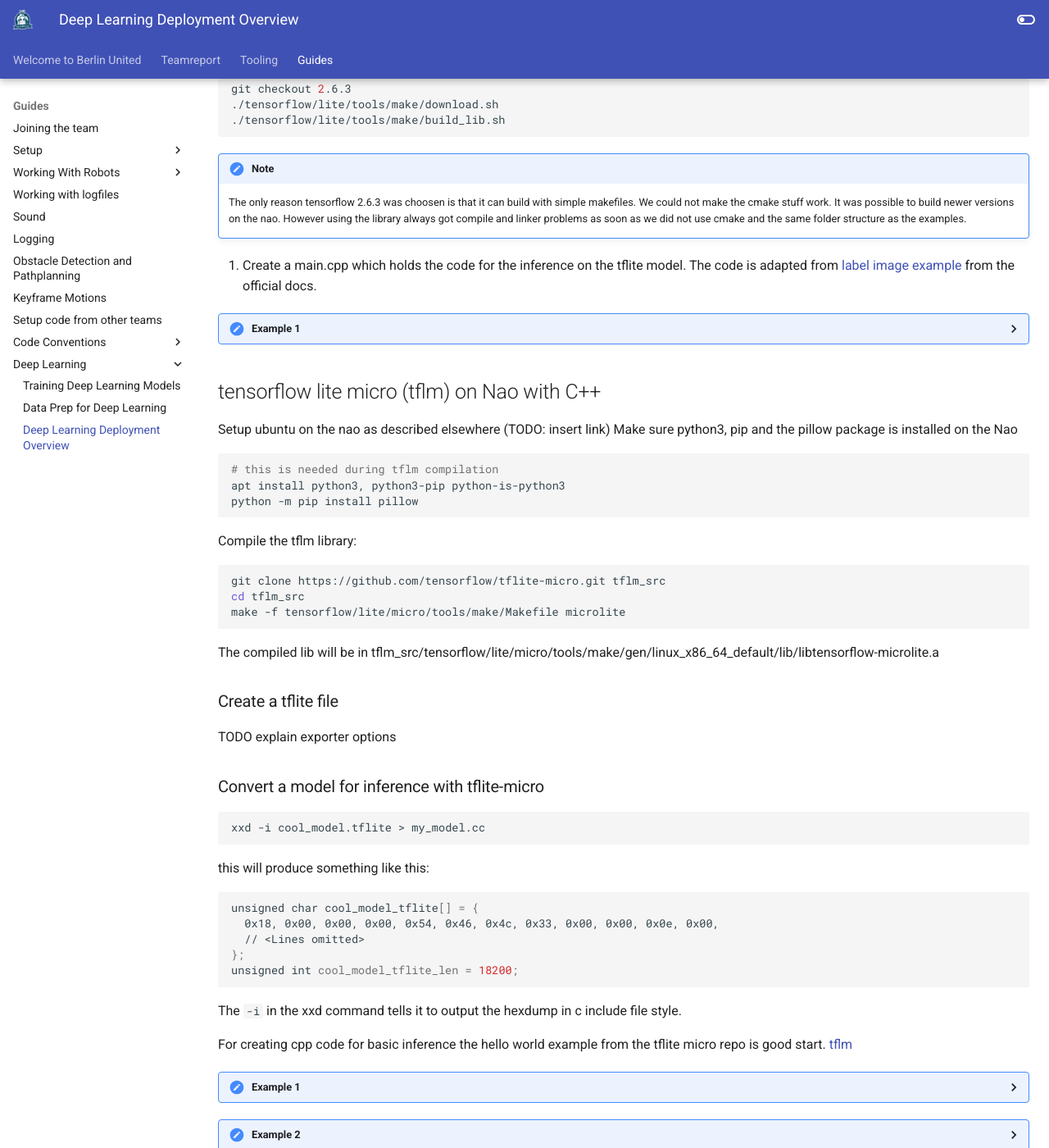
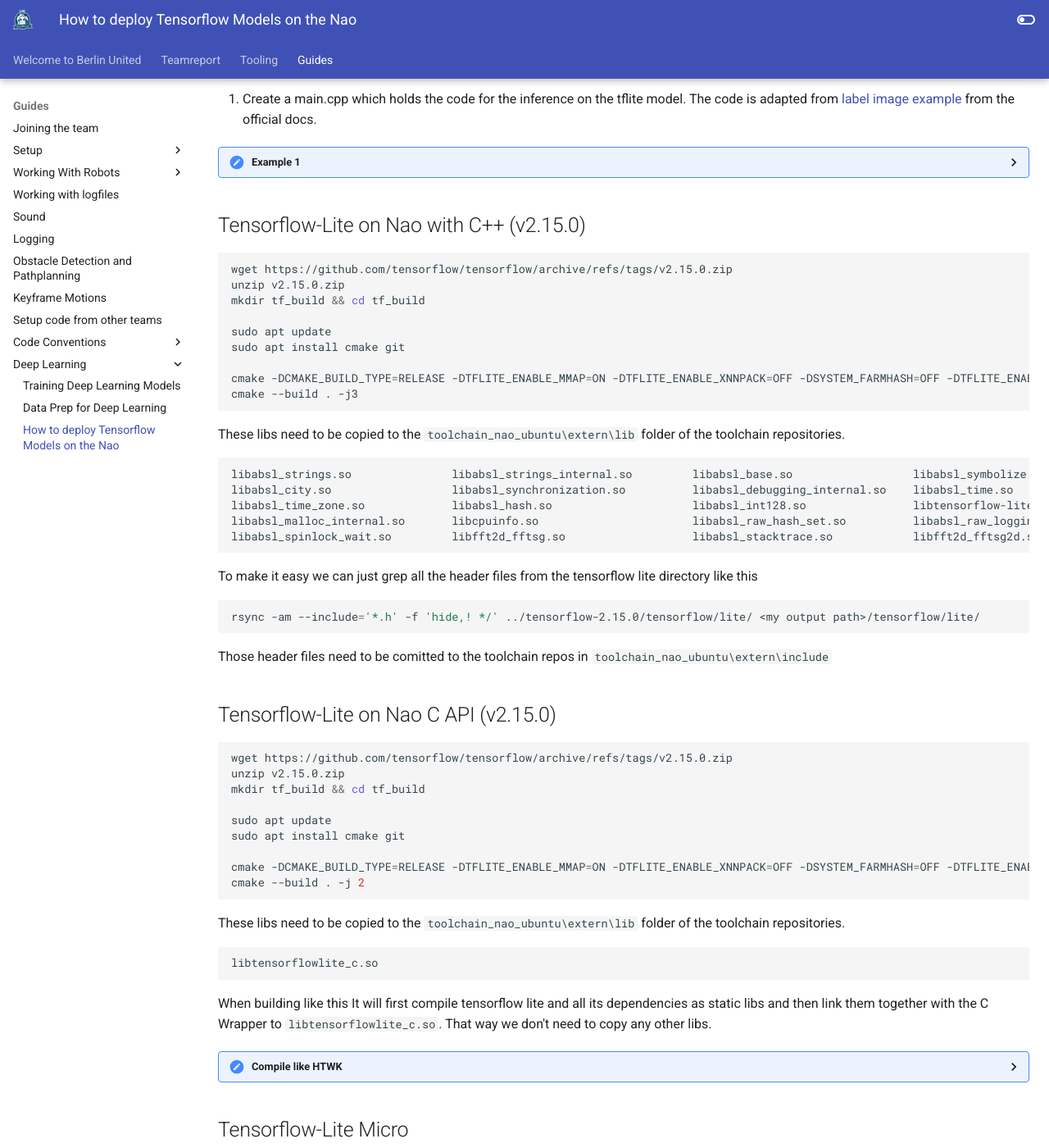
Before and after one commit to BerlinUnited/berlinunited.github.io, an MkDocs documentation site: the page built from docs/guides/deeplearning/deep_learning_deployment.md, in a window 1280 px wide and 1400 px high, scrolled down 719 px. Shown: the whole window at 82% size. Built offline with MkDocs 1.6.1 and Material for MkDocs 9.7.7, drawn with Linux system fonts in a browser that asks for light colours; some of the changed text lies outside the part shown.

Commit message:
add more documentation on how to compile tflite

````diff
--- a/docs/guides/deeplearning/deep_learning_deployment.md
+++ b/docs/guides/deeplearning/deep_learning_deployment.md
@@ -1,9 +1,5 @@
-# Deep Learning Deployment Overview
-!!! note
-    TODO: this is very much a WIP. For now just some notes so that we don't forget. We will fix this in the future
+# How to deploy Tensorflow Models on the Nao
 
-For deployment there are multiple options. The easiest to just use python for inference. However this is probably not
-what you want in an embedded system.
 
 ## Tensorflow inference with python
 The easiest method is just to use python similar to the way we train models.
@@ -37,8 +33,8 @@
 
 Example inference code and the compiled pip package can be found at ... (TODO: expose the lib folder to the public)
 
-## tensorflow lite on Nao with C++
-1. Setup ubuntu on the nao as described elsewhere (TODO: insert link)
+## Tensorflow-Lite on Nao with C++ (<= v2.6.3)
+We assume you have a Nao v6 set up with ubuntu on the nao as described elsewhere (TODO: insert link)
 2. build the tensorflow library directly on the nao robot:
 
 ```bash
@@ -115,8 +111,64 @@
           return 0;
         }
 
-## tensorflow lite micro (tflm) on Nao with C++
-Setup ubuntu on the nao as described elsewhere (TODO: insert link)
+## Tensorflow-Lite on Nao with C++ (v2.15.0)
+```bash
+wget https://github.com/tensorflow/tensorflow/archive/refs/tags/v2.15.0.zip
+unzip v2.15.0.zip
+mkdir tf_build && cd tf_build
+
+sudo apt update
+sudo apt install cmake git
+
+cmake -DCMAKE_BUILD_TYPE=RELEASE -DTFLITE_ENABLE_MMAP=ON -DTFLITE_ENABLE_XNNPACK=OFF -DSYSTEM_FARMHASH=OFF -DTFLITE_ENABLE_GPU=OFF -DTFLITE_ENABLE_NNAPI=OFF -DTFLITE_ENABLE_RUY=OFF -DBUILD_SHARED_LIBS=ON -DCMAKE_C_FLAGS="-ffast-math -funsafe-math-optimizations -march=silvermont -mtune=silvermont" -DCMAKE_CXX_FLAGS="-ffast-math -funsafe-math-optimizations -march=silvermont -mtune=silvermont" -DCMAKE_BUILD_RPATH="/home/nao/lib;." ../tensorflow-2.15.0/tensorflow/lite
+cmake --build . -j3
+```
+
+These libs need to be copied to the `toolchain_nao_ubuntu\extern\lib` folder of the toolchain repositories.
+```txt
+libabsl_strings.so               libabsl_strings_internal.so         libabsl_base.so                  libabsl_symbolize.so            libpthreadpool.so
+libabsl_city.so                  libabsl_synchronization.so          libabsl_debugging_internal.so    libabsl_time.so                 libabsl_demangle_internal.so
+libabsl_time_zone.so             libabsl_hash.so                     libabsl_int128.so                libtensorflow-lite.so         libabsl_low_level_hash.so
+libabsl_malloc_internal.so       libcpuinfo.so                       libabsl_raw_hash_set.so          libabsl_raw_logging_internal.so  libfarmhash.so
+libabsl_spinlock_wait.so         libfft2d_fftsg.so                   libabsl_stacktrace.so            libfft2d_fftsg2d.so
+```
+
+To make it easy we can just grep all the header files from the tensorflow lite directory like this
+```bash
+rsync -am --include='*.h' -f 'hide,! */' ../tensorflow-2.15.0/tensorflow/lite/ <my output path>/tensorflow/lite/
+```
+Those header files need to be comitted to the toolchain repos in `toolchain_nao_ubuntu\extern\include`
+
+## Tensorflow-Lite on Nao C API (v2.15.0)
+```bash
+wget https://github.com/tensorflow/tensorflow/archive/refs/tags/v2.15.0.zip
+unzip v2.15.0.zip
+mkdir tf_build && cd tf_build
+
+sudo apt update
+sudo apt install cmake git
+
+cmake -DCMAKE_BUILD_TYPE=RELEASE -DTFLITE_ENABLE_MMAP=ON -DTFLITE_ENABLE_XNNPACK=OFF -DSYSTEM_FARMHASH=OFF -DTFLITE_ENABLE_GPU=OFF -DTFLITE_ENABLE_NNAPI=OFF -DTFLITE_ENABLE_RUY=OFF -DBUILD_SHARED_LIBS=ON -DCMAKE_C_FLAGS="-ffast-math -funsafe-math-optimizations -march=silvermont -mtune=silvermont" -DCMAKE_CXX_FLAGS="-ffast-math -funsafe-math-optimizations -march=silvermont -mtune=silvermont" -DCMAKE_BUILD_RPATH="/home/nao/lib;." ../tensorflow-2.15.0/tensorflow/lite/c
+cmake --build . -j 2
+```
+These libs need to be copied to the `toolchain_nao_ubuntu\extern\lib` folder of the toolchain repositories.
+```txt
+libtensorflowlite_c.so
+```
+When building like this It will first compile tensorflow lite and all its dependencies as static libs and then link them together with the C Wrapper to `libtensorflowlite_c.so`. That way we don't need to copy any other libs.
+
+??? "Compile like HTWK"
+      HTWK do not disable all the extras and use XNNPack functionalities in their code. To do something similar we can adapt the CMAKE command like this
+      ```bash
+      cmake -DCMAKE_C_FLAGS="-ffast-math -funsafe-math-optimizations -march=silvermont -mtune=silvermont" -DCMAKE_CXX_FLAGS="-ffast-math -funsafe-math-optimizations -march=silvermont -mtune=silvermont" -DCMAKE_BUILD_RPATH="/home/nao/lib;." ../tensorflow-2.15.0/tensorflow/lite/c
+      ```
+      For reference: [https://github.com/NaoHTWK/HTWKVision/blob/master/tflite/README](https://github.com/NaoHTWK/HTWKVision/blob/master/tflite/README)
+
+      It might be interesting to compare the inference speed of our vanilla tflite implementation with the one HTWK is doing.
+
+
+## Tensorflow-Lite Micro
+This was last tested with tensorflow v2.6.3
 Make sure python3, pip and the pillow package is installed on the Nao
 ```bash
 # this is needed during tflm compilation
````
